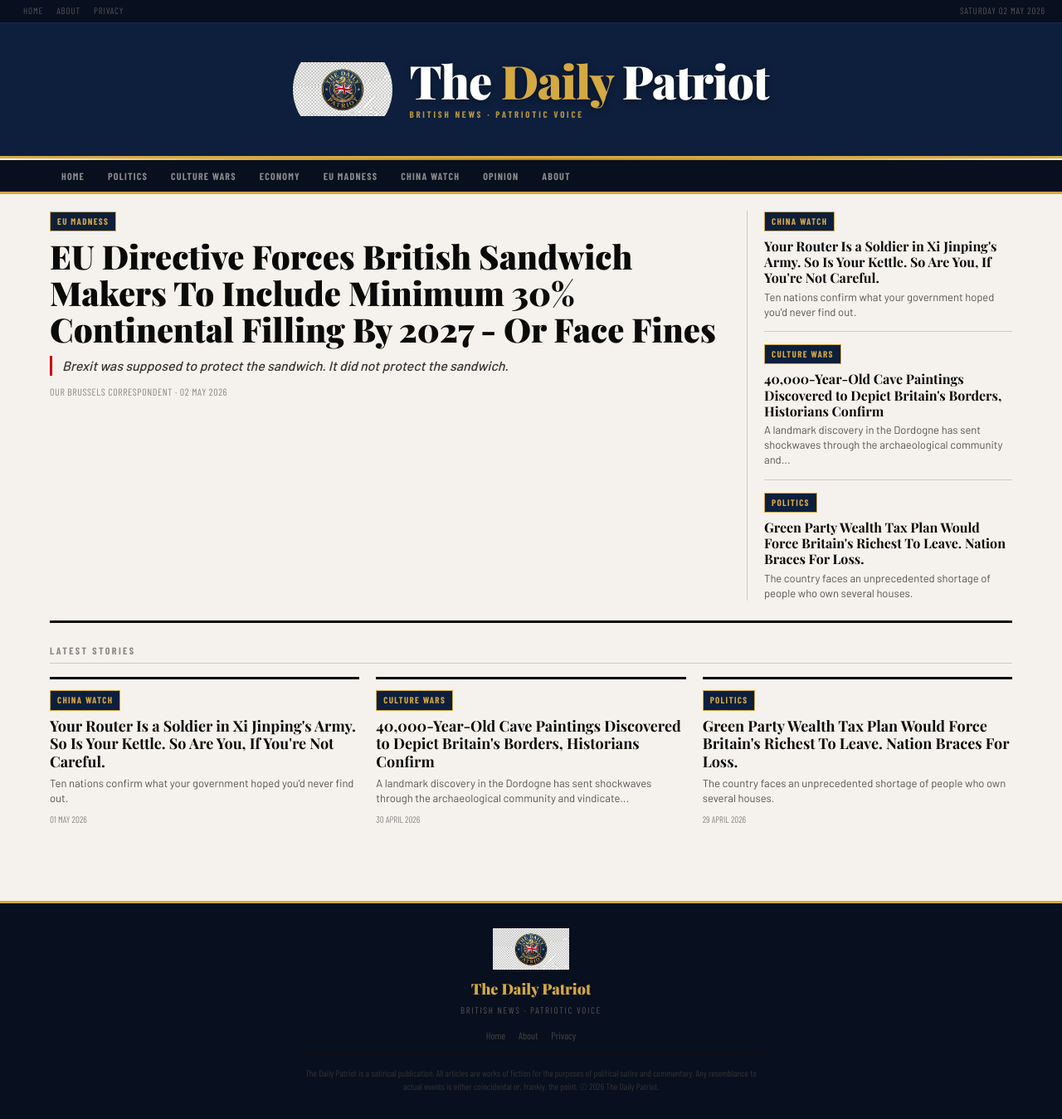
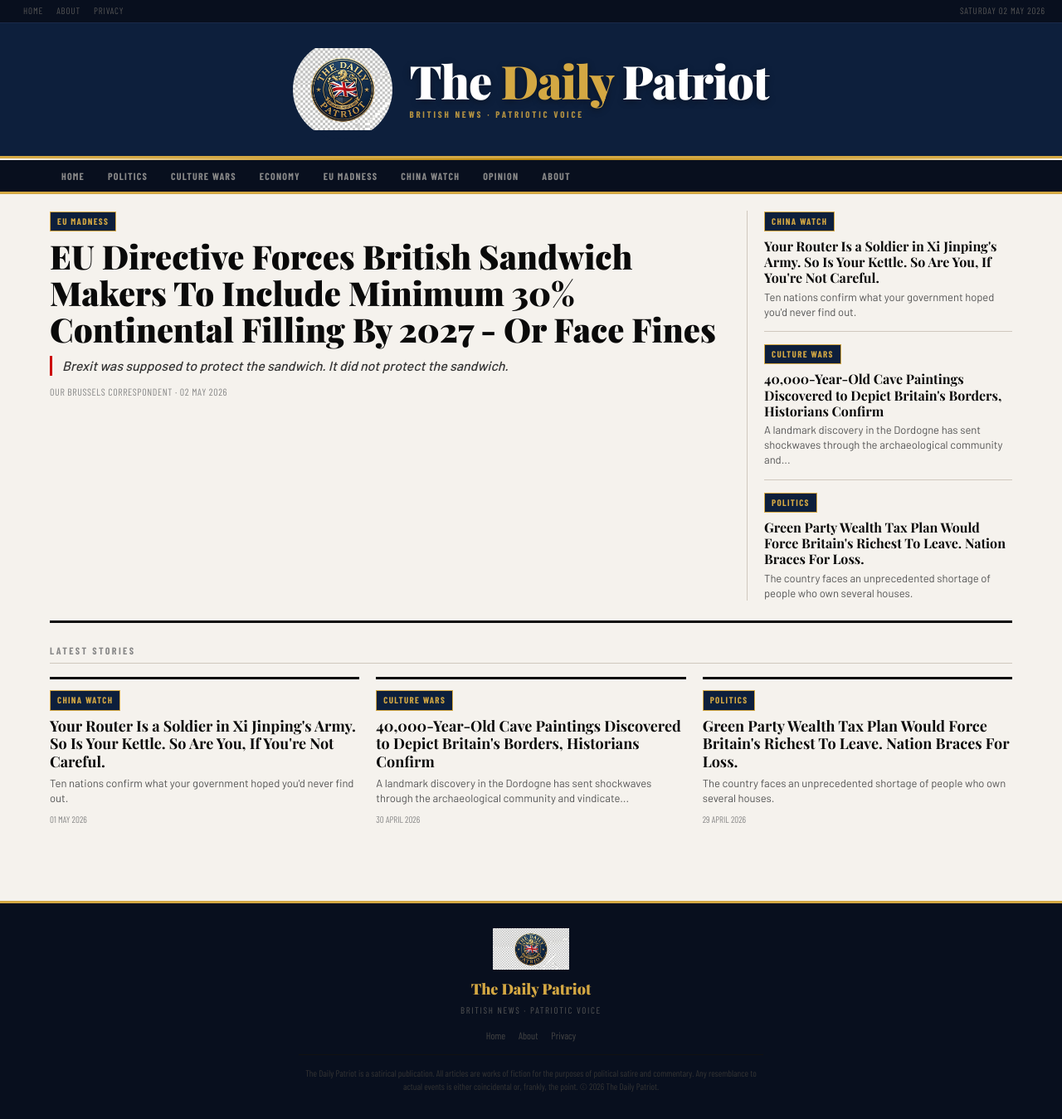
Before and after one commit to matt-palmer999/britishpatriots, a Jekyll site: the page built from index.html, in a window 1280 px wide. Shown: the whole page at 83% size. Built offline with Jekyll 4.4.1, drawn with Linux system fonts in a browser that asks for light colours; some web fonts are replaced; the list of posts is cut into pages by our own code.

Commit message:
Add files via upload

```diff
--- a/_layouts/default.html
+++ b/_layouts/default.html
@@ -16,7 +16,7 @@ body{font-family:'Barlow',sans-serif;background:var(--off-white);color:var(--tex
 .top-bar a:hover{color:var(--gold-light);}
 .masthead{background:var(--navy);padding:20px;text-align:center;border-bottom:3px solid var(--gold-light);}
 .masthead-inner{max-width:1200px;margin:0 auto;display:flex;align-items:center;justify-content:center;gap:20px;}
-.masthead-badge{width:120px;height:120px;object-fit:contain;flex-shrink:0;background:#0d1f3c;border-radius:50%;}
+.masthead-badge-wrap{width:120px;height:120px;border-radius:50%;overflow:hidden;flex-shrink:0;background:#0d1f3c;display:flex;align-items:center;justify-content:center;}.masthead-badge{width:150%;height:150%;object-fit:contain;}
 .masthead-text{text-align:left;}
 .masthead-title{font-family:'Playfair Display',serif;font-weight:900;font-size:clamp(28px,5vw,56px);color:white;letter-spacing:-1px;line-height:1;text-shadow:0 2px 8px rgba(0,0,0,0.4);}
 .masthead-title span{color:var(--gold-light);}
@@ -36,7 +36,7 @@ footer a{color:#444;text-decoration:none;margin:0 8px;}
 footer a:hover{color:var(--gold-light);}
 .satire-notice{margin-top:14px;padding-top:14px;border-top:1px solid #111;font-size:11px;color:#333;max-width:560px;margin-left:auto;margin-right:auto;line-height:1.5;}
 @media(max-width:600px){
-  .masthead-badge{width:80px;height:80px;}
+  .masthead-badge-wrap{width:80px;height:80px;}
   .masthead-title{font-size:26px;}
   .masthead-strapline{font-size:9px;letter-spacing:.15em;}
 }
@@ -51,7 +51,7 @@ footer a:hover{color:var(--gold-light);}
 
 <div class="masthead">
   <div class="masthead-inner">
-    <img src="/assets/images/logo.png" alt="The Daily Patriot" class="masthead-badge">
+    <div class="masthead-badge-wrap"><img src="/assets/images/logo.png" alt="The Daily Patriot" class="masthead-badge"></div>
     <div class="masthead-text">
       <div class="masthead-title">The <span>Daily</span> Patriot</div>
       <div class="masthead-strapline">British News &middot; Patriotic Voice</div>
```
